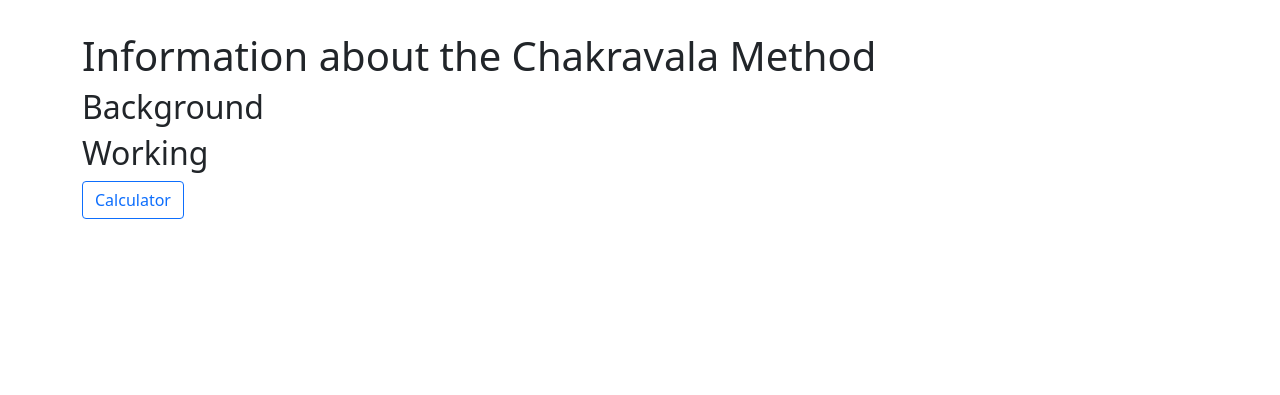
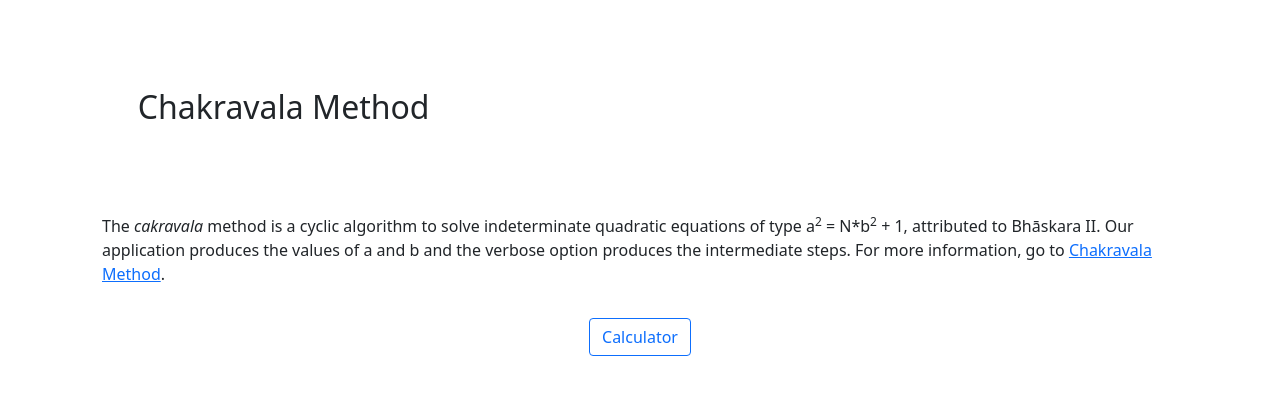
Before and after one commit to HrushikeshPawar/HoMI-Project, a Flask app: page /chakravala in a window 1280 px wide. Shown: the part 56-451 px from the top of the page. Run offline with Flask 2, Linux system fonts and the light colour scheme.

Commit message:
Updated the Template Content

```diff
--- a/app/templates/aryabhatan.html
+++ b/app/templates/aryabhatan.html
@@ -10,11 +10,7 @@
             </h2>
             <div id="collapseOne" class="accordion-collapse collapse show" aria-labelledby="headingOne" data-bs-parent="#accordionExample">
                 <div class="accordion-body">
-                    <p>Long before the ten numerals: 1, 2, 3, ...0, were introduced and the notation for representing numbers became standardized, words like ekam, dve, trīṇi, catvaāri, . . . (one, two, three, four, . . .) seem to have been employed by the
-                        Vedic people. Listings of a series of odd numbers and multiples of four are found in Yajurveda, indicating the antiquity of numeration by words. In fact, in Kṛṣṇa-yajurveda one also finds a listing of powers of 10 in several places.</p>
-
-                    <P>Besides listing numbers, the Vedic corpus also presents evidences to show that additive and subtractive principles were employed while coining words to connote numbers. For instance, one finds words link saptaviṃśati (7 + 20 = 27),
-                        dvātriṃśat (2 + 30 = 32), ekonaviṃśati (20 − 1 = 19) and the like. It is not difficult to see that this can easily be extended to represent large numbers having three, four and more digits.</P>
+                    <p>{{"""Āryabhaṭa devised this system and used it in his famous Āryabhaṭīya. No other Indian astronomer or mathematician seems to have employed this system given its complexity. Here, both consonants and vowels represent numbers. While consonants depict numbers from 1 to 25 and 30 to 100, vowels depict the decimal values 10<sup>0</sup> to 10<sup>16</sup>. Our application decodes and encodes this system from string to number and vice versa respectively. For more details, go to [Āryabhaṭa numeration](https://en.wikipedia.org/wiki/%C4%80ryabha%E1%B9%ADa_numeration)."""|markdown}}</P>
 
 
                 </div>
--- a/app/templates/bhutasankhya.html
+++ b/app/templates/bhutasankhya.html
@@ -10,11 +10,7 @@
             </h2>
             <div id="collapseOne" class="accordion-collapse collapse show" aria-labelledby="headingOne" data-bs-parent="#accordionExample">
                 <div class="accordion-body">
-                    <p>Long before the ten numerals: 1, 2, 3, ...0, were introduced and the notation for representing numbers became standardized, words like ekam, dve, trīṇi, catvaāri, . . . (one, two, three, four, . . .) seem to have been employed by the
-                        Vedic people. Listings of a series of odd numbers and multiples of four are found in Yajurveda, indicating the antiquity of numeration by words. In fact, in Kṛṣṇa-yajurveda one also finds a listing of powers of 10 in several places.</p>
-
-                    <P>Besides listing numbers, the Vedic corpus also presents evidences to show that additive and subtractive principles were employed while coining words to connote numbers. For instance, one finds words link saptaviṃśati (7 + 20 = 27),
-                        dvātriṃśat (2 + 30 = 32), ekonaviṃśati (20 − 1 = 19) and the like. It is not difficult to see that this can easily be extended to represent large numbers having three, four and more digits.</P>
+                    <p>{{"""*Bhuta* in Sanskrit means entity or thing. While the word *bhumi* (earth) and its synonyms represent the number 1, the word *akṣi* (eye) and its synonyms represent the number 2 and so on. Since we have many synonyms for each word, it becomes very easy to use a Sanskrit word suitable for the chosen meter to represent numbers. Our application handles the decoding and encoding of this system. For decoding, it parses the given string when more than one words are present and gives the proper result. For encoding, it retrieves the matching words from the database of over 800 Sanskrit words for the input number."""|markdown}}</P>
 
 
                 </div>
--- a/app/templates/chakravala.html
+++ b/app/templates/chakravala.html
@@ -1,9 +1,24 @@
 {% extends 'base.html' %}
+{% block css %}
+    <link rel="stylesheet" href="{{ url_for('static', filename='css/main.css') }}">
+{% endblock css %}
 {% block content %}
-    <h1>Information about the Chakravala Method</h1>
-    <h2>Background</h2>
-    <h2>Working</h2>
+    <div class="accordion" id="accordionExample">
+        <div class="accordion-item">
+            <h2 class="accordion-header" id="headingOne">
+                Chakravala Method
+            </h2>
+            <div id="collapseOne" class="accordion-collapse collapse show" aria-labelledby="headingOne" data-bs-parent="#accordionExample">
+                <div class="accordion-body">
+                    <p>{{"""The *cakravala* method is a cyclic algorithm to solve indeterminate quadratic equations of type a<sup>2</sup>  = N*b<sup>2</sup>  + 1, attributed to Bhāskara II. Our application produces the values of a and b and the verbose option produces the intermediate steps. For more information, go to [Chakravala Method](https://en.wikipedia.org/wiki/Chakravala_method)."""|markdown}}</P>
 
-    <a class="btn btn-outline-primary" href="/tools/chakravala-calculator">Calculator</a>
-    {% block tool %}{% endblock tool %}
+
+                </div>
+            </div>
+        </div>
+    </div>
+    <div class="button-container">
+        <a class="btn btn-outline-primary" href="/tools/chakravala-calculator">Calculator</a>
+    </div>
+{% block tool %}{% endblock tool %}
 {% endblock content %}
```
Also changed, not shown: app/templates/katapayadi.html (+3 -4 lines), app/templates/sexagesimal.html (+18 -5 lines).
